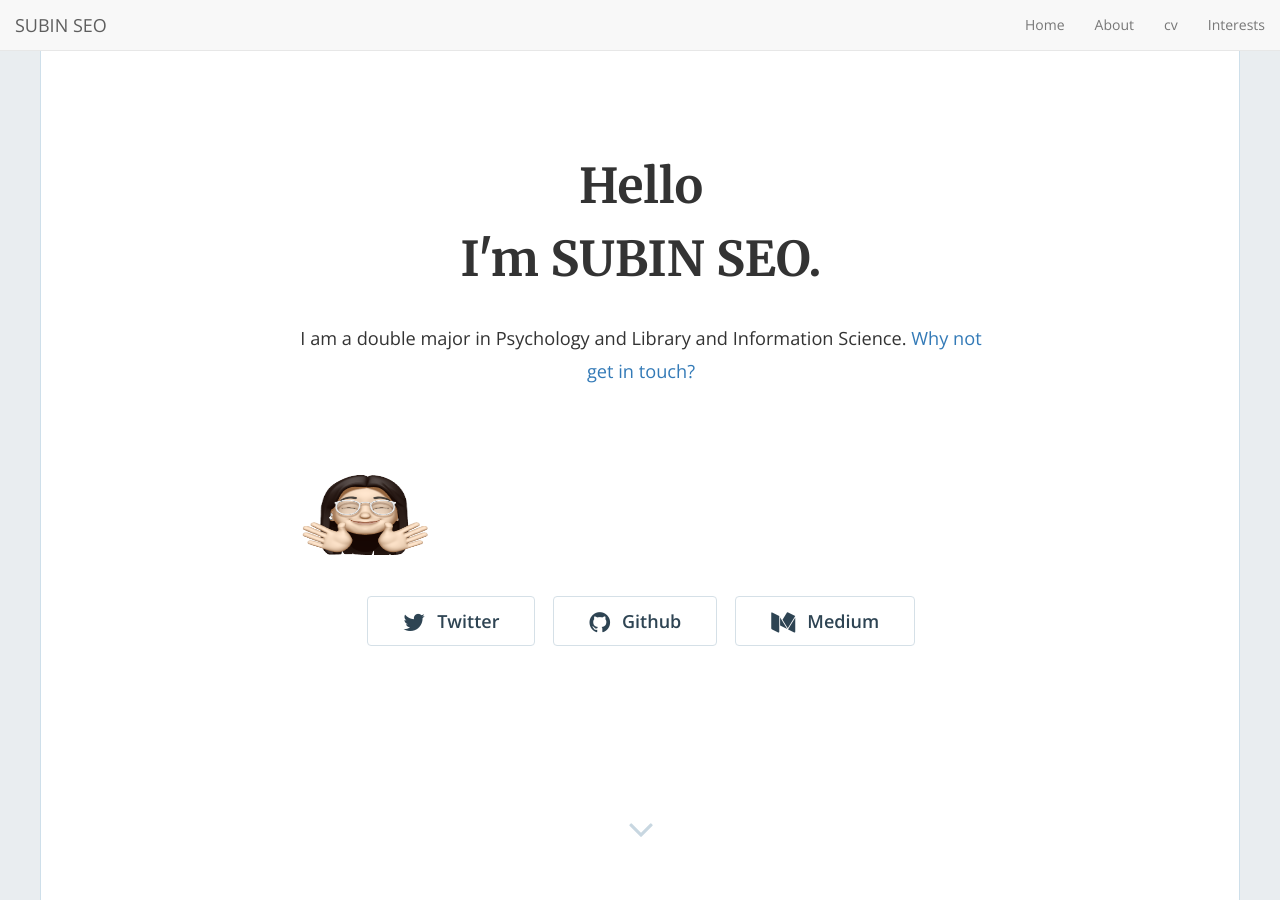
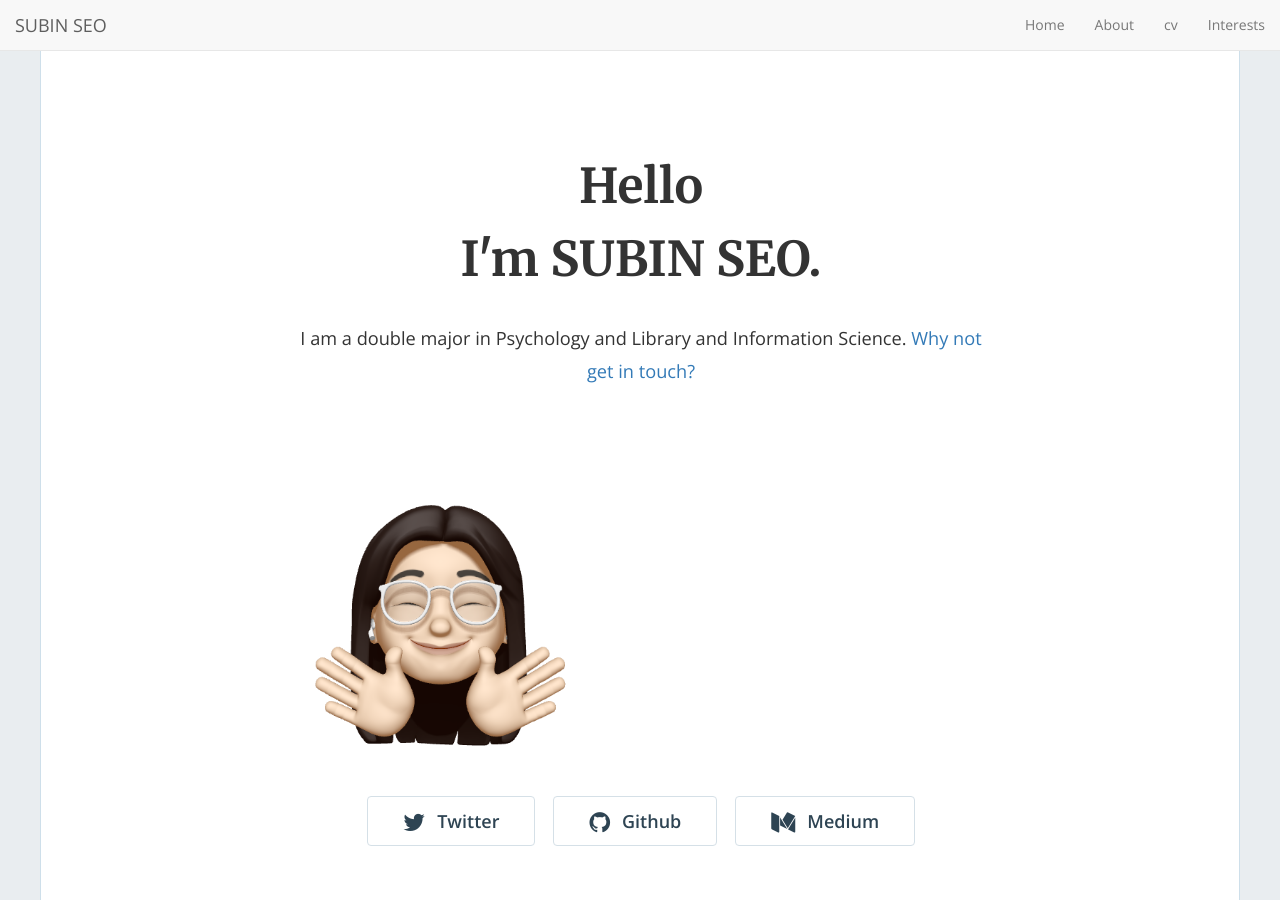
Before and after one commit to ddubny/portfolio, a Jekyll site: the page built from index.html, in a window 1280 px wide and 900 px high. Built offline with Jekyll 4.4.1, drawn with Linux system fonts in a browser that asks for light colours; nearby versions of some CDN libraries; the list of posts is cut into pages by our own code.

Commit message:
logo이미지크기수정

```diff
--- a/_includes/home-hero.html
+++ b/_includes/home-hero.html
@@ -20,7 +20,7 @@
           <p class="text-center">{{site.data.global.description}} {% include contact.html %}</p>
           {% endif %}
 
-          <img src='img/favicon.png' width="150px" height="100px" border="10">
+          <img src='img/favicon.png' width="300px" height="300px" align="middle" >
 
 
 
```
